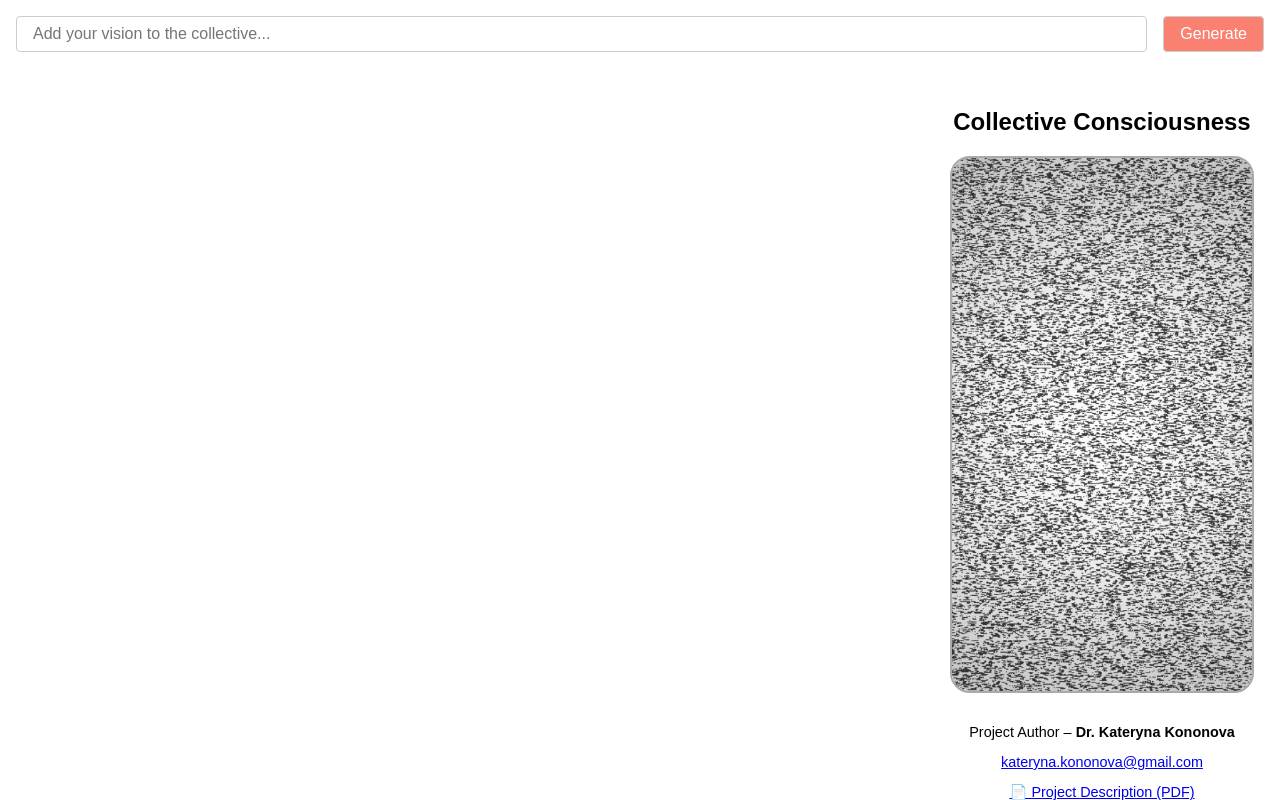
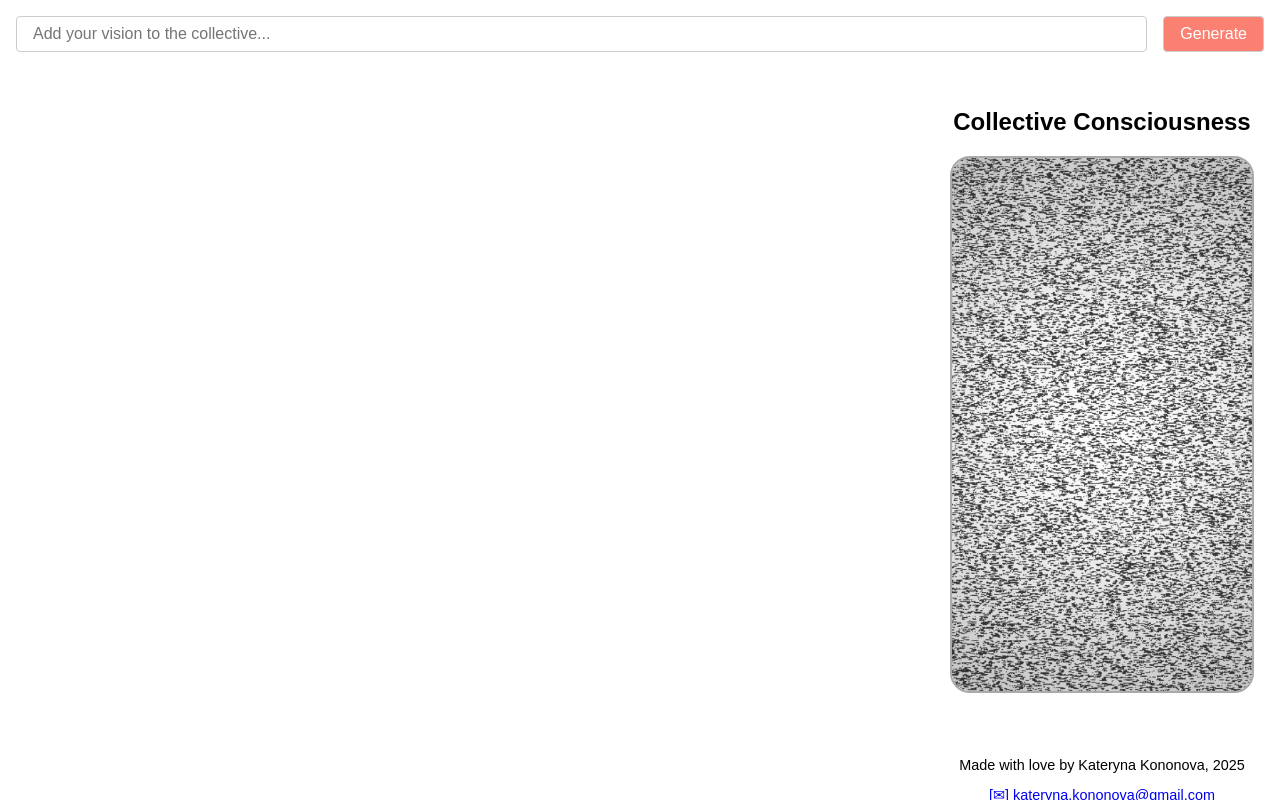
Before and after one commit to katerynakononova/imaginum-pilot, a plain HTML site: page index.html in a window 1280 px wide. Drawn offline with Linux system fonts and the light colour scheme; some packages are replaced by stand-ins of ours; a script that the page names is missing.

Commit message:
Add files via upload

```diff
--- a/index.html
+++ b/index.html
@@ -109,11 +109,13 @@ body {
         <h2>Collective Consciousness</h2>
         <img id="collectiveImage" src="images/collective/White-noise.jpg" alt="Collective image">
 
-	<div class="project-info" style="margin-top: 1rem; font-size: 0.9rem; text-align: center;">
-        <p>Project Author – <strong>Dr. Kateryna Kononova</strong></p>
-        <p><a href="mailto:kateryna.kononova@gmail.com">kateryna.kononova@gmail.com</a></p>
-        <p><a href="project_description.pdf" target="_blank">📄 Project Description (PDF)</a></p>
-    </div>
+		<hr style="margin: 1rem 0; border: none; border-top: 1px solid #ccc;">
+
+		<div class="project-info" style="margin-top: 1rem; font-size: 0.9rem; text-align: center;">
+			<p>Made with love by Kateryna Kononova, 2025</p>
+			<p><a href="mailto:kateryna.kononova@gmail.com">[✉] kateryna.kononova@gmail.com</a></p>
+			<p><a href="project_description.pdf" target="_blank">[↓] Project Description (PDF)</a></p>
+		</div>
 
     </div>
 </main>
```
